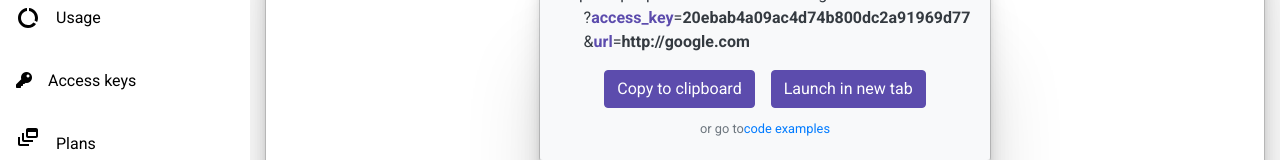
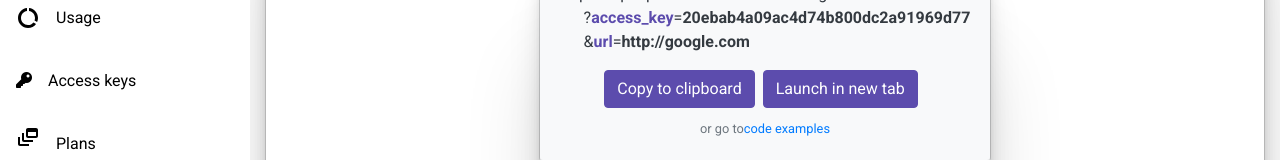
Before and after one commit to abhi2828/page_to_image_with_scroll, a React (Create React App) app: page /Get_started in a window 1280 px wide. Shown: the part 278-438 px from the top of the page. Built offline with nearby package versions, Linux system fonts and the light colour scheme.

Commit message:
design for approvial 2

```diff
--- a/src/Get_started.jsx
+++ b/src/Get_started.jsx
@@ -76,7 +76,7 @@ const Get_started = () => {
                   <div className="col-md-12 text-center">
                     <div className="card my-3">
                       <div className="card-body">
-          <h2 className="font-weight-bold" style={{marginTop:' revert !important'}}>Let's make your first screenshot!</h2>
+                        <h2 className="font-weight-bold" style={{ marginTop: ' revert !important' }}>Let's make your first screenshot!</h2>
                         <div className="d-flex flex-row align-items-center mt-3 mb-4">
                           <div className="card bg-light mx-auto" data-original-title title>
                             <div className="card-body">
@@ -84,10 +84,10 @@ const Get_started = () => {
                                 {/* Formatting is weird here, but it's important to avoid spaces when copy pasting. */}
                                 <span>https://api.apiflash.com/v1/urltoimage</span><span className="ml-4 d-block">?<span className="text-primary font-weight-bold">access_key</span>=<b>20ebab4a09ac4d74b800dc2a91969d77</b></span><span className="ml-4 d-block">&amp;<span className="text-primary font-weight-bold">url</span>=<b>http://google.com</b></span>
                               </div>
-                <button id="af-copy-clipboard" className="btn btn-primary af-pointer mt-3">
+                              <button id="af-copy-clipboard" className="btn btn-primary mr-2 af-pointer mt-3">
                                 Copy to clipboard
                 </button>
-                <a id="af-launch-in-new-tab" className="btn btn-primary mt-3 ml-3 af-pointer" href="https://api.apiflash.com/v1/urltoimage?access_key=20ebab4a09ac4d74b800dc2a91969d77&url=http://google.com" target="_blank" rel="nofollow">
+                              <a id="af-launch-in-new-tab" className="btn btn-primary mt-3 mr-2 af-pointer" href="https://api.apiflash.com/v1/urltoimage?access_key=20ebab4a09ac4d74b800dc2a91969d77&url=http://google.com" target="_blank" rel="nofollow">
                                 Launch in new tab
                 </a>
                               <div className="mt-2">
@@ -119,9 +119,9 @@ const Get_started = () => {
           </small>
                         <hr />
           Need help or have questions?
-          <NavLink exact to='' onclick="event.preventDefault(); $crisp.push(['do', 'chat:open'])" className="af-pointer" style={{color:'rgb(92 76 173)'}}>
+          <NavLink exact to='' onclick="event.preventDefault(); $crisp.push(['do', 'chat:open'])" className="af-pointer" style={{ color: 'rgb(92 76 173)' }}>
                           Chat with us live
-              <i class="fas fa-comment-alt" style={{margin:'0 10px'}}></i></NavLink>
+              <i class="fas fa-comment-alt" style={{ margin: '0 10px' }}></i></NavLink>
                       </div>
                     </div>
                   </div>
--- a/src/index.css
+++ b/src/index.css
@@ -19,7 +19,7 @@ body {
     padding: 20px 1rem !important;
   }
   .logo{
-    max-width: 200px;
+    max-width: 150px;
     height: 50px;
   }
   .btns{
```
Lines whose indentation alone changed are shown as unchanged.
